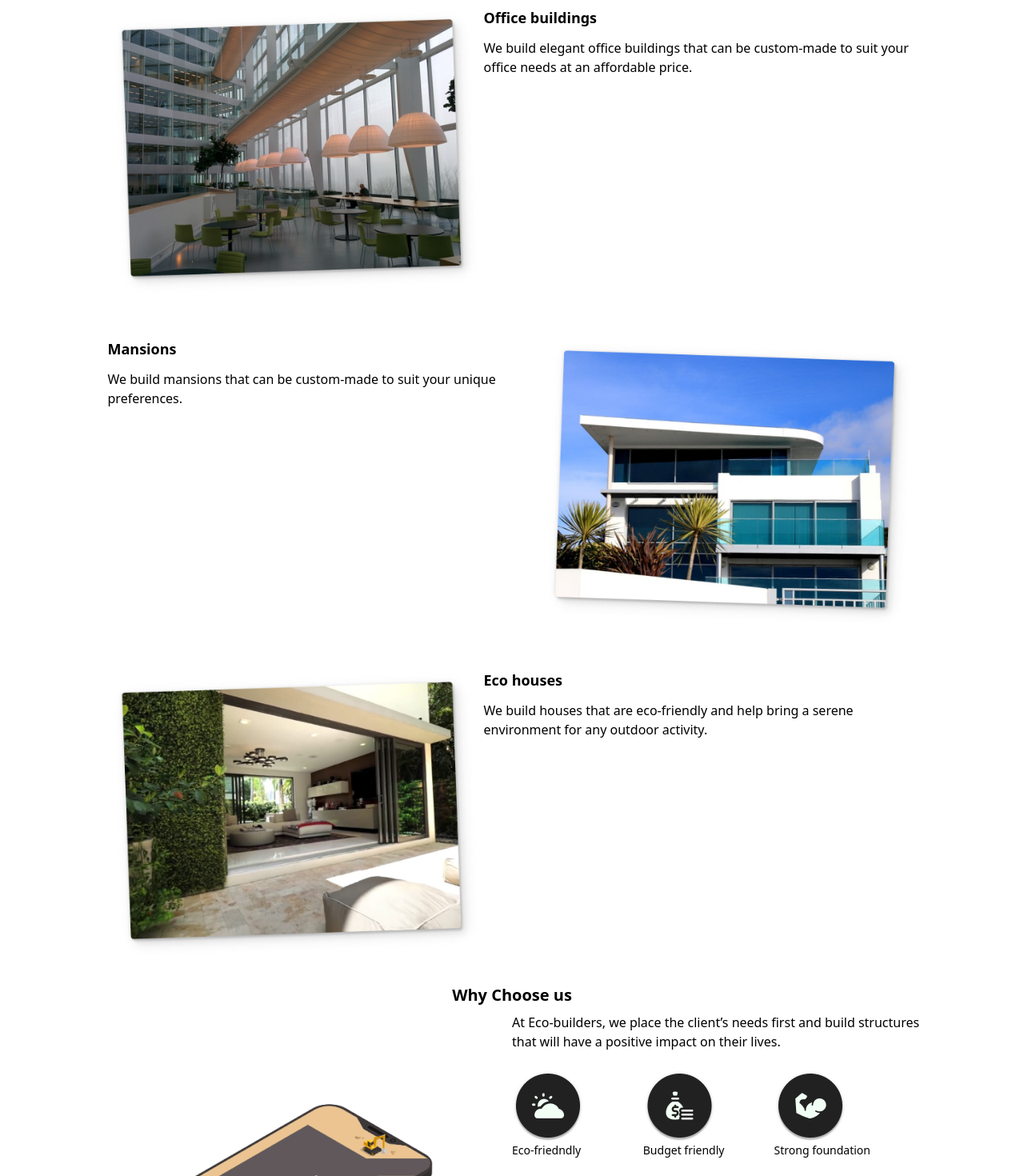
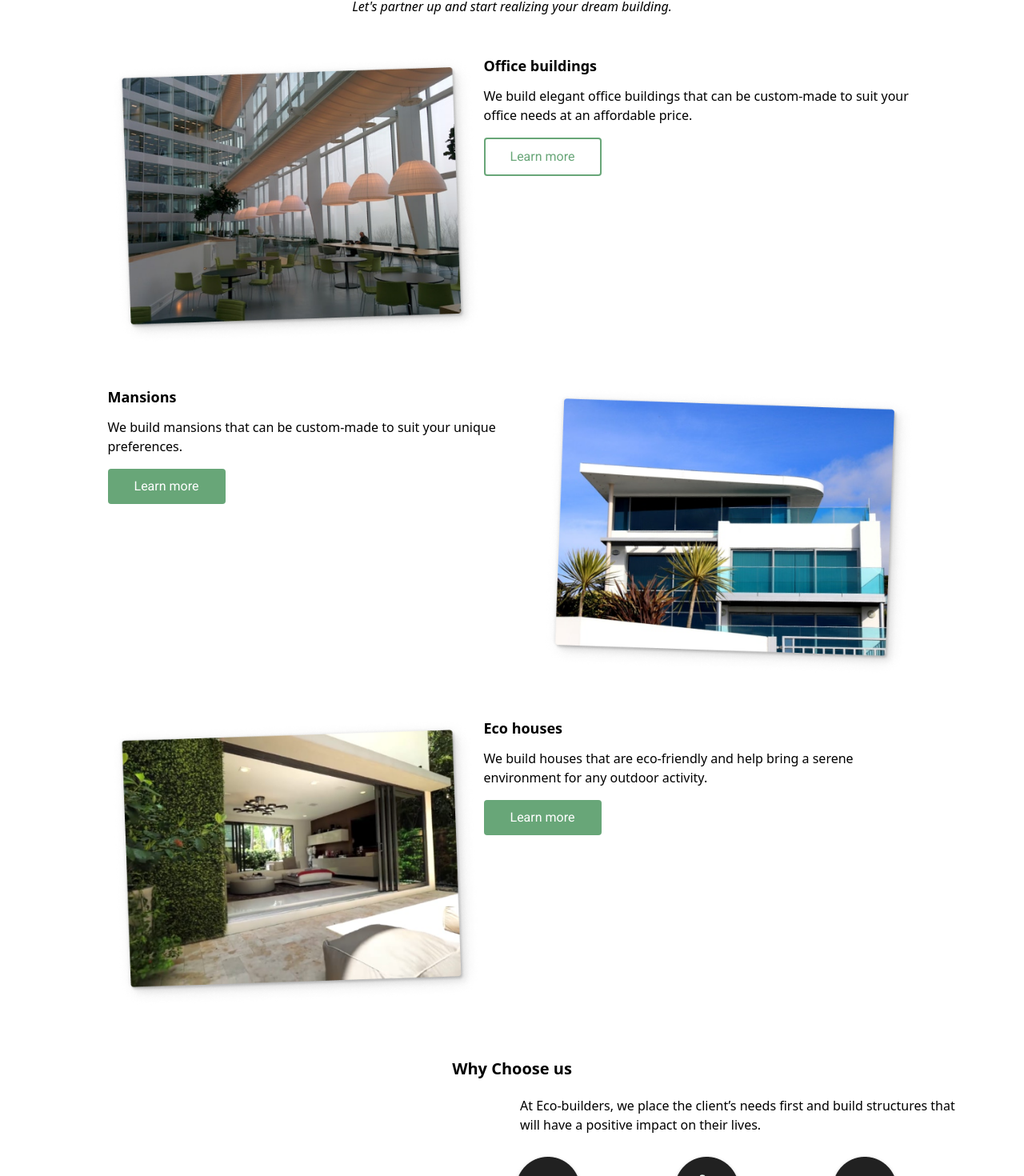
Before and after one commit to quadri090/Construction-landing-page, a React (Vite) app: page / in a window 1280 px wide. Shown: the part 757-2227 px from the top of the page at 80% size. Built offline with nearby package versions, Linux system fonts and the light colour scheme.

Commit message:
fit: made some correction on the four component i worked on earlier

```diff
--- /dev/null
+++ b/src/components/BtnOurService.jsx
@@ -0,0 +1,7 @@
+function BtnOurServices({ name, classs }) {
+    return(
+
+        <button className={classs}>{name}</button>
+    )
+}
+export default BtnOurServices;
--- a/src/components/Header.jsx
+++ b/src/components/Header.jsx
@@ -22,15 +22,15 @@ export default function Header() {
   return (
     <>
       <header className="sm:h-[50px] w-full font-roboto text-my-dark">
-        <nav class=" bg-white w-full mt-0 h-16 sm:h-28 md:h-[50px] md:m-auto sm:grid sm:grid-rows-2 z-10 sm:justify-center top-0 fixed sm:items-center lg:w-full lg:flex lg:justify-between lg:mx-auto">
+        <nav className="bg-white w-full mt-0 h-16 sm:h-28 md:h-[50px] md:m-auto sm:grid sm:grid-rows-2 z-10 sm:justify-center top-0 fixed sm:items-center lg:w-full lg:flex lg:justify-between lg:mx-auto">
           <div className="flex items-center sm:justify-center gap-[12px] md:ml-[70px] mt-[13px] sm:mt-0">
             <button className="mx-2 cursor-pointer h-[26px]  sm:hidden" onClick={() => setNavOpen(!navOpen)}>
-              <i id="icon" class={`fa fa-bars fa-2x ${navOpen ? "hidden" : "block"}`} aria-hidden="true"></i>
-              <i class={`fa fa-times fa-2x ${navOpen ? 'block' : 'hidden'}`}></i>
+              <i id="icon" className={`fa fa-bars fa-2x ${navOpen ? "hidden" : "block"}`} aria-hidden="true"></i>
+              <i className={`fa fa-times fa-2x ${navOpen ? 'block' : 'hidden'}`}></i>
             </button>
             <div
               id="logo"
-              class=" w-[120px] h-[26px] mt-[7px] sm:mt-0 leading-[24px]"
+              className=" w-[120px] h-[26px] mt-[7px] sm:mt-0 leading-[24px]"
             >
               <p className="font-extrabold">Eco-builders</p>
             </div>
@@ -38,7 +38,7 @@ export default function Header() {
 
           <div
             id="navigation"
-            class={`sm:flex text-[16x] font-bold sm:justify-center md:justify-between sm-items-center sm:z-auto absolute left-0 sm:static sm:top-0 w-full sm:w-[700px] md:w-full md:m-auto  sm:py-6 md:py-0 h-[883px] sm:h-12 sm:opacity-100 bg-white transition-all ease-in duration-500 cursor-pointer ${navOpen ? " opacity-100 z-10 top-[50px] xs:" : "opacity-0 z-[-1] top-[-1000px]"}`}
+            className={`sm:flex text-[16x] font-bold sm:justify-center md:justify-between sm-items-center sm:z-auto absolute left-0 sm:static sm:top-0 w-full sm:w-[700px] md:w-full md:m-auto  sm:py-6 md:py-0 h-[883px] sm:h-12 sm:opacity-100 bg-white transition-all ease-in duration-500 cursor-pointer ${navOpen ? " opacity-100 z-10 top-[50px] xs:" : "opacity-0 z-[-1] top-[-1000px]"}`}
           >
             <ul className="sm:flex m-auto lg:ml-[301px] 2xl:ml-[500px] sm:w-[442px]">
               <ListItems
--- a/src/components/OurServices.jsx
+++ b/src/components/OurServices.jsx
@@ -1,5 +1,6 @@
 import DisplayImages from "./DisplayImages";
 import DisplayText from "./OurServiceText";
+import BtnOurService from "./BtnOurService";
 import Image1 from "../img/office_buildings.png";
 import Image2 from "../img/mansions.png";
 import Image3 from "../img/eco-houses.png";
@@ -7,11 +8,10 @@ import Image4 from "../img/office_buildings_mobile.png";
 import Image5 from "../img/masions_mobile.png";
 import Image6 from "../img/eco-house_mobile.png";
 
-
 function OurService(props) {
   return (
     <>
-      <div className="flex flex-row justify-center px-2.5">
+      <div className="flex flex-row justify-center px-2.5 mt-[50] md:mt-[60px]">
         <div className="flex flex-col ">
           <div className="">
             <h1 className=" font-semibold sm:text-[22px] text-2xl text-center">
@@ -52,6 +52,10 @@ function OurService(props) {
                   heading="Office buildings"
                   content="We build elegant office buildings that can be custom-made to suit your office needs at an affordable price."
                 />
+                <BtnOurService
+                  name="Learn more"
+                  classs="w-[147px] py-[10px] px-[20px] rounded-[4px] text-primary-green text-[16px] font-roboto font-medium bg-[#FFF] border-2 border-primary-green mt-4"
+                />
               </div>
             </div>
 
@@ -60,6 +64,10 @@ function OurService(props) {
                 <DisplayText
                   heading="Mansions"
                   content="We build mansions that can be custom-made to suit your unique preferences."
+                />
+                <BtnOurService
+                  name="Learn more"
+                  classs="w-[147px] py-[10px] px-[20px] rounded-[4px] text-[#FFF] text-[16px] font-roboto font-medium bg-primary-green mt-4"
                 />
               </div>
               <div className="hidden md:block lg:block">
@@ -77,7 +85,7 @@ function OurService(props) {
             </div>
 
             <div className="flex flex-col lg:flex-row justify-between mt-12">
-            <div className="hidden md:block lg:block">
+              <div className="hidden md:block lg:block">
                 <DisplayImages
                   name={Image3}
                   classs="w-[359px] h-[215.2px] md:w-[470px] md:h-[366px] rounded-md"
@@ -94,6 +102,10 @@ function OurService(props) {
                   heading="Eco houses"
                   content="We build houses that are eco-friendly and help bring a serene environment for any outdoor activity."
                 />
+                <BtnOurService
+                  name="Learn more"
+                  classs="w-[147px] py-[10px] px-[20px] rounded-[4px] text-[#FFF] text-[16px] font-roboto font-medium bg-primary-green mt-4"
+                />
               </div>
             </div>
           </div>
--- a/src/components/WhyChooseUs.jsx
+++ b/src/components/WhyChooseUs.jsx
@@ -10,7 +10,7 @@ function WhyChooseUs() {
   return (
     <>
       <div className="flex flex-row justify-center items-center">
-        <div className="m-7 px-[3px] md:px-[70px]">
+        <div className="mt-[50px] px-[3px] md:px-[70px] md:mt-[60px]">
           <div className="text-center">
             <h1 className="font-bold text-lg lg:font-semibold lg:text-xl">
               Why Choose us
@@ -21,12 +21,12 @@ function WhyChooseUs() {
               <DisplayImages name={Image1} classs="w-[494px] h-[388px]" />
             </div>
             <div className="flex flex-col md:w-1/2 mt-2">
-              <div className="text-base">
+              <div className="text-base mt-3 px-[10px]">
                 At Eco-builders, we place the client’s needs first and build
                 structures that will have a positive impact on their lives.
               </div>
-              <div className=" flex flex-row items-center justify-center lg:justify-start">
-                <div className="grid grid-cols-2 md:grid-cols-3 gap-6 mt-6">
+              <div className=" flex flex-row items-center justify-center lg:justify-start lg:w-full">
+                <div className="grid grid-cols-2 md:grid-cols-3 gap-6 mt-6 lg:w-full">
                   <div className="text-sm">
                     <DisplayImages name={Icon} />
                     <h1>Eco-friedndly</h1>
--- a/src/components/footer.jsx
+++ b/src/components/footer.jsx
@@ -48,7 +48,7 @@ function Footer() {
               <DisplayImages name={spacer} classs="w-[20px] h-[20px] mr-1" />
               Nairobi
             </div>
-            <div className="flex gap-7 md:gap-[2] mt-4">
+            <div className="flex gap-10 md:gap-[2] mt-4">
               <DisplayImages name={twitter} classs="w-[30px] h-[30px]" />
               <DisplayImages name={facebook} classs="w-[30px] h-[30px]" />
               <DisplayImages name={instagram} classs="w-[30px] h-[30px]" />
```
